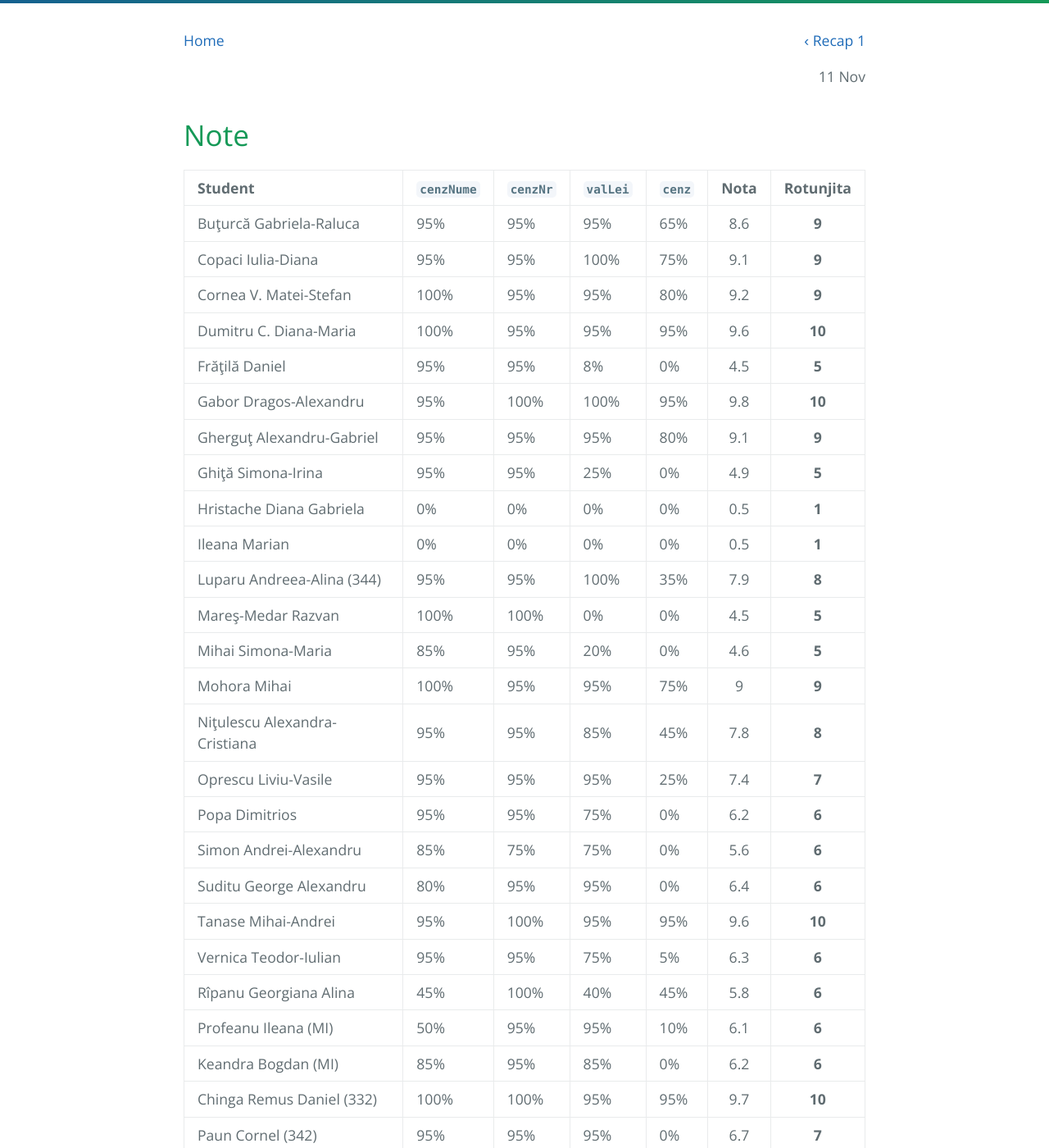
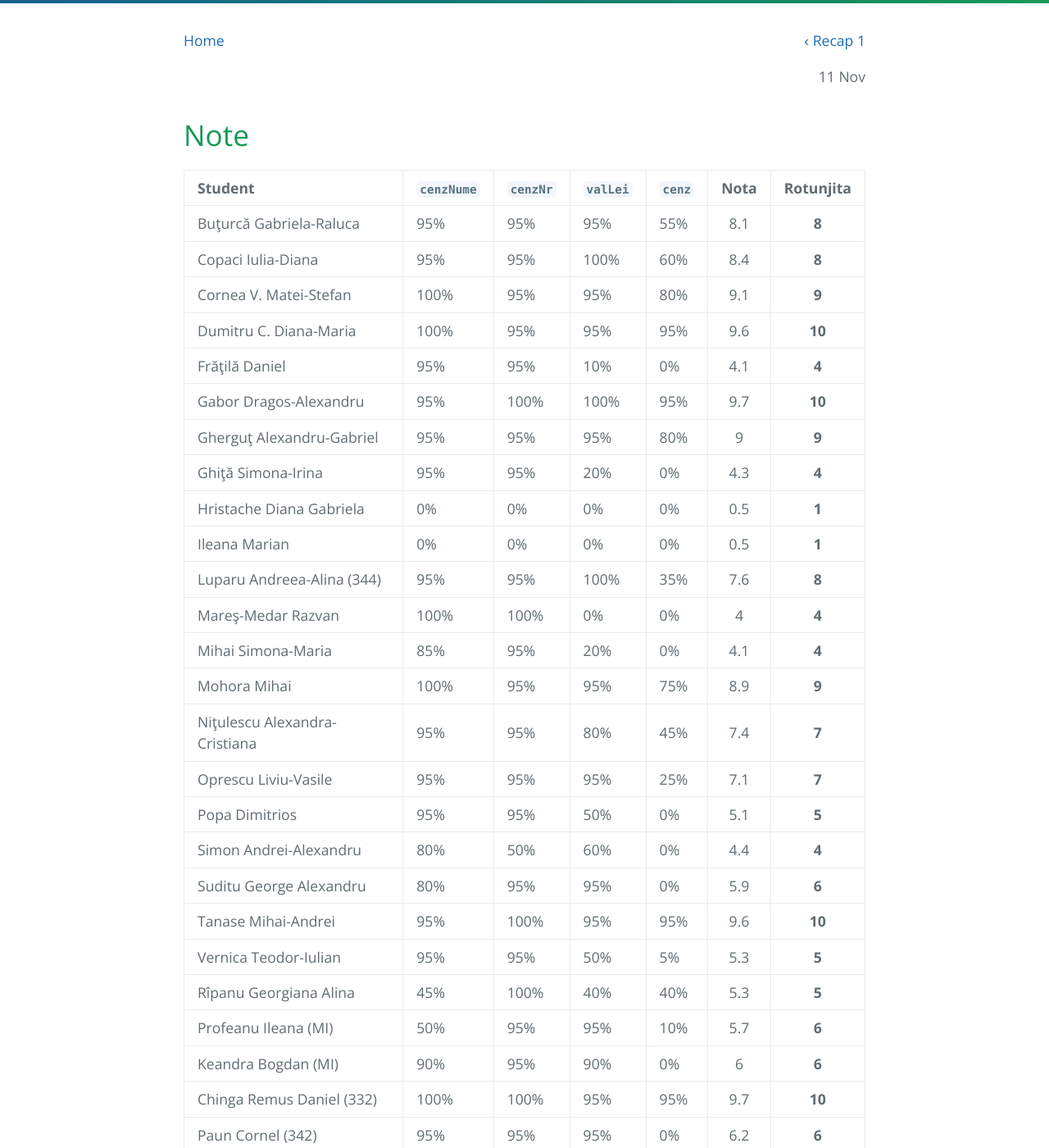
Before and after one commit to stefan-niculae/.well-known, a Jekyll site: the page built from _posts/2016-11-11-test1.md, in a window 1280 px wide and 1400 px high, scrolled down 379 px. Shown: the whole window at 82% size. Built offline with Jekyll 4.4.1, drawn with Linux system fonts in a browser that asks for light colours.

Commit message:
more strict grades

```diff
--- a/_posts/2016-11-11-test1.md
+++ b/_posts/2016-11-11-test1.md
@@ -10,32 +10,32 @@ buttonLinks: [assets/test1.hs]
 
 | Student                       | `cenzNume` | `cenzNr` | `valLei` | `cenz` | Nota | Rotunjita |
 | :---------------------------- | ---------- | -------- | -------- | ------ | :--: | :-------: |
-| Buţurcă Gabriela-Raluca       | 95%        | 95%      | 95%      | 65%    | 8.6  |   **9**   |
-| Copaci Iulia-Diana            | 95%        | 95%      | 100%     | 75%    | 9.1  |   **9**   |
-| Cornea V. Matei-Stefan        | 100%       | 95%      | 95%      | 80%    | 9.2  |   **9**   |
+| Buţurcă Gabriela-Raluca       | 95%        | 95%      | 95%      | 55%    | 8.1  |   **8**   |
+| Copaci Iulia-Diana            | 95%        | 95%      | 100%     | 60%    | 8.4  |   **8**   |
+| Cornea V. Matei-Stefan        | 100%       | 95%      | 95%      | 80%    | 9.1  |   **9**   |
 | Dumitru C. Diana-Maria        | 100%       | 95%      | 95%      | 95%    | 9.6  |  **10**   |
-| Frăţilă Daniel                | 95%        | 95%      | 8%       | 0%     | 4.5  |   **5**   |
-| Gabor Dragos-Alexandru        | 95%        | 100%     | 100%     | 95%    | 9.8  |  **10**   |
-| Gherguţ Alexandru-Gabriel     | 95%        | 95%      | 95%      | 80%    | 9.1  |   **9**   |
-| Ghiţă Simona-Irina            | 95%        | 95%      | 25%      | 0%     | 4.9  |   **5**   |
+| Frăţilă Daniel                | 95%        | 95%      | 10%      | 0%     | 4.1  |   **4**   |
+| Gabor Dragos-Alexandru        | 95%        | 100%     | 100%     | 95%    | 9.7  |  **10**   |
+| Gherguţ Alexandru-Gabriel     | 95%        | 95%      | 95%      | 80%    |  9   |   **9**   |
+| Ghiţă Simona-Irina            | 95%        | 95%      | 20%      | 0%     | 4.3  |   **4**   |
 | Hristache Diana Gabriela      | 0%         | 0%       | 0%       | 0%     | 0.5  |   **1**   |
 | Ileana Marian                 | 0%         | 0%       | 0%       | 0%     | 0.5  |   **1**   |
-| Luparu Andreea-Alina (344)    | 95%        | 95%      | 100%     | 35%    | 7.9  |   **8**   |
-| Mareş-Medar Razvan            | 100%       | 100%     | 0%       | 0%     | 4.5  |   **5**   |
-| Mihai Simona-Maria            | 85%        | 95%      | 20%      | 0%     | 4.6  |   **5**   |
-| Mohora Mihai                  | 100%       | 95%      | 95%      | 75%    |  9   |   **9**   |
-| Niţulescu Alexandra-Cristiana | 95%        | 95%      | 85%      | 45%    | 7.8  |   **8**   |
-| Oprescu Liviu-Vasile          | 95%        | 95%      | 95%      | 25%    | 7.4  |   **7**   |
-| Popa Dimitrios                | 95%        | 95%      | 75%      | 0%     | 6.2  |   **6**   |
-| Simon Andrei-Alexandru        | 85%        | 75%      | 75%      | 0%     | 5.6  |   **6**   |
-| Suditu George Alexandru       | 80%        | 95%      | 95%      | 0%     | 6.4  |   **6**   |
+| Luparu Andreea-Alina (344)    | 95%        | 95%      | 100%     | 35%    | 7.6  |   **8**   |
+| Mareş-Medar Razvan            | 100%       | 100%     | 0%       | 0%     |  4   |   **4**   |
+| Mihai Simona-Maria            | 85%        | 95%      | 20%      | 0%     | 4.1  |   **4**   |
+| Mohora Mihai                  | 100%       | 95%      | 95%      | 75%    | 8.9  |   **9**   |
+| Niţulescu Alexandra-Cristiana | 95%        | 95%      | 80%      | 45%    | 7.4  |   **7**   |
+| Oprescu Liviu-Vasile          | 95%        | 95%      | 95%      | 25%    | 7.1  |   **7**   |
+| Popa Dimitrios                | 95%        | 95%      | 50%      | 0%     | 5.1  |   **5**   |
+| Simon Andrei-Alexandru        | 80%        | 50%      | 60%      | 0%     | 4.4  |   **4**   |
+| Suditu George Alexandru       | 80%        | 95%      | 95%      | 0%     | 5.9  |   **6**   |
 | Tanase Mihai-Andrei           | 95%        | 100%     | 95%      | 95%    | 9.6  |  **10**   |
-| Vernica Teodor-Iulian         | 95%        | 95%      | 75%      | 5%     | 6.3  |   **6**   |
-| Rîpanu Georgiana Alina        | 45%        | 100%     | 40%      | 45%    | 5.8  |   **6**   |
-| Profeanu Ileana (MI)          | 50%        | 95%      | 95%      | 10%    | 6.1  |   **6**   |
-| Keandra Bogdan (MI)           | 85%        | 95%      | 85%      | 0%     | 6.2  |   **6**   |
+| Vernica Teodor-Iulian         | 95%        | 95%      | 50%      | 5%     | 5.3  |   **5**   |
+| Rîpanu Georgiana Alina        | 45%        | 100%     | 40%      | 40%    | 5.3  |   **5**   |
+| Profeanu Ileana (MI)          | 50%        | 95%      | 95%      | 10%    | 5.7  |   **6**   |
+| Keandra Bogdan (MI)           | 90%        | 95%      | 90%      | 0%     |  6   |   **6**   |
 | Chinga Remus Daniel (332)     | 100%       | 100%     | 95%      | 95%    | 9.7  |  **10**   |
-| Paun Cornel (342)             | 95%        | 95%      | 95%      | 0%     | 6.7  |   **7**   |
+| Paun Cornel (342)             | 95%        | 95%      | 95%      | 0%     | 6.2  |   **6**   |
 
 
 
```
Also changed, not shown: other parts of _posts/2016-11-11-test1.md (+1 -1 lines), assets/dist-test-1.png.
